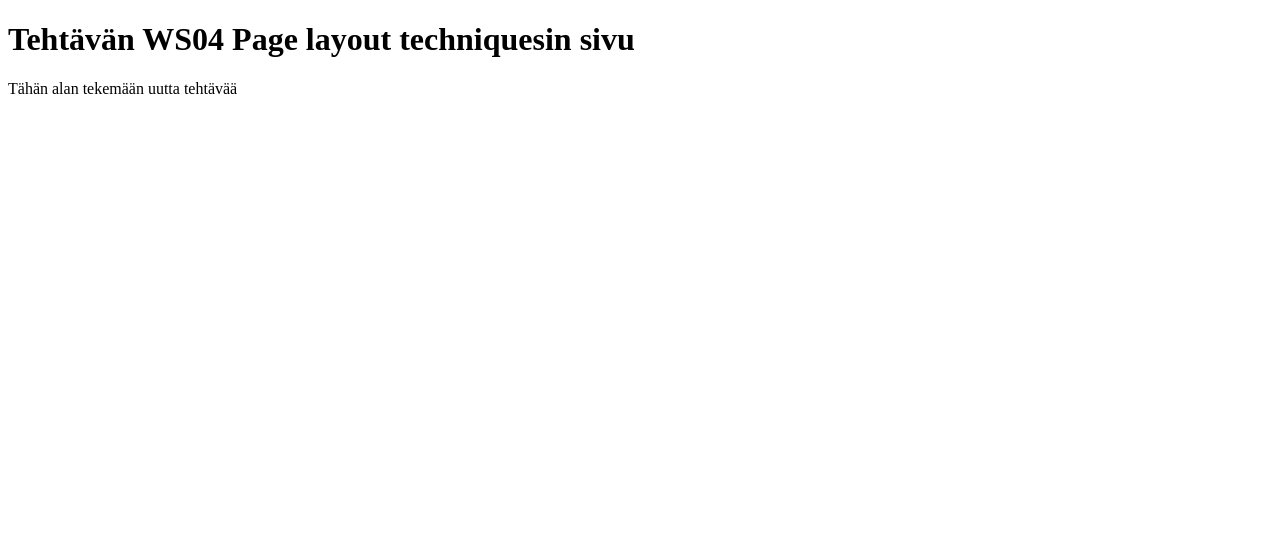
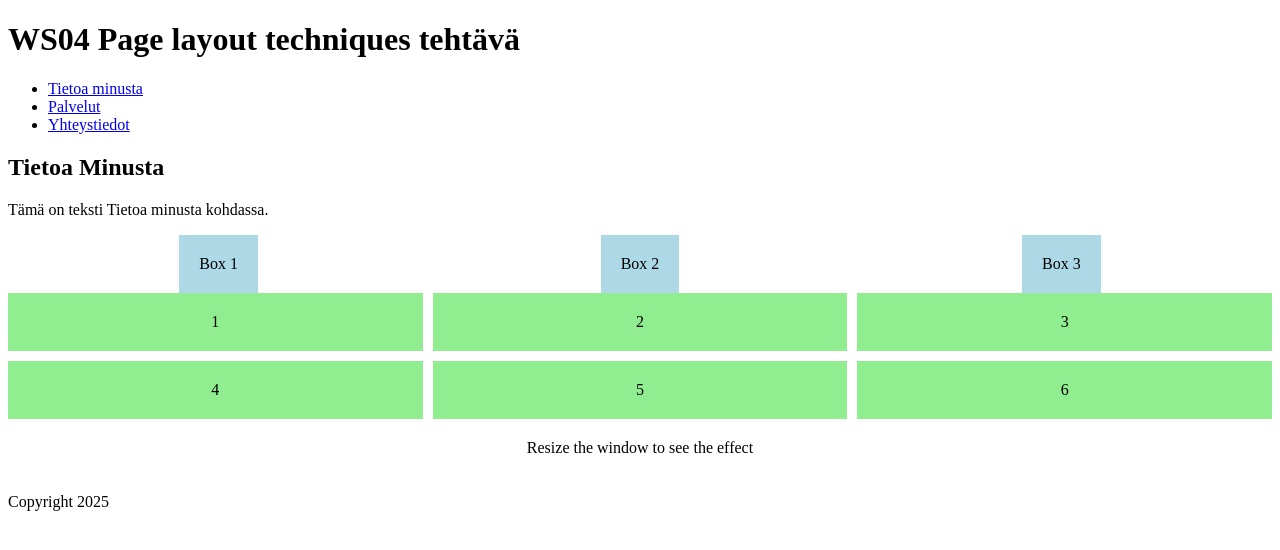
Before and after one commit to MuzhuuNamNam/WEBsovellukset, a plain HTML site: page WS04_Page_layout_techniques/index.html in a window 1280 px wide. Drawn offline with Linux system fonts and the light colour scheme.

Commit message:
Työkoneen ja opiskelukoneen yhdistelyä.

```diff
--- a/WS04_Page_layout_techniques/index.html
+++ b/WS04_Page_layout_techniques/index.html
@@ -1,11 +1,44 @@
 <!DOCTYPE html>
 <html lang="fi">
-    <head>
-        <title>My First HTML Page</title>
-        <link rel="stylesheet" href="tyylit/styles.css">
-    </head>
-        <body>
-           <h1>Tehtävän WS04 Page layout techniquesin sivu</h1>
-           <p>Tähän alan tekemään uutta tehtävää</p>
-        </body>
+<head>
+  <meta charset="UTF-8">
+  <meta name="viewport" content="width=device-width, initial-scale=1.0">
+  <title>WS04 Page layout techniques tehtävä</title>
+  <link rel="stylesheet" href="tyylit/styles.css">
+</head>
+<body>
+  <header>
+    <h1>WS04 Page layout techniques tehtävä</h1>
+<nav>
+    <ul>
+      <li><a href="about">Tietoa minusta</a></li>
+      <li><a href="palvelut">Palvelut</a></li>
+      <li><a href="yhteystiedot">Yhteystiedot</a></li>
+    </ul>
+</nav>
+  </header>
+  <main>
+    <section id="about">
+      <h2>Tietoa Minusta</h2>
+      <p>Tämä on teksti Tietoa minusta kohdassa.</p>
+    </section>
+  </main>
+  <div class="flex-container">
+    <div class="box">Box 1</div>
+    <div class="box">Box 2</div>
+    <div class="box">Box 3</div>
+  </div>
+  <div class="grid-container">
+    <div class="grid-item">1</div>
+    <div class="grid-item">2</div>
+    <div class="grid-item">3</div>
+    <div class="grid-item">4</div>
+    <div class="grid-item">5</div>
+    <div class="grid-item">6</div>
+  </div>
+  <div class="responsive-box">Resize the window to see the effect</div>
+  <footer>
+    <p> Copyright 2025</p>
+  </footer>
+</body>
 </html>
--- a/WS04_Page_layout_techniques/tyylit/styles.css
+++ b/WS04_Page_layout_techniques/tyylit/styles.css
@@ -0,0 +1,33 @@
+.flex-container {
+  display: flex;
+  justify-content: space-around;
+  align-items: center;
+}
+
+.box {
+  background-color: lightblue;
+  padding: 20px;
+  text-align: center;
+}
+
+.grid-container {
+  display: grid;
+  grid-template-columns: repeat(3, 1fr);
+  grid-gap: 10px;
+}
+.grid-item {
+  background-color: lightgreen;
+  padding: 20px;
+  text-align: center;
+}
+
+.responsive-box {
+  padding: 20px;
+  text-align: center;
+}
+
+@media (max-width: 601px) {
+  .responsive-box {
+    background-color: lightseagreen;
+  }
+}
```
Also changed, not shown: WS05_Responsive_design/index.html (added, +25 -0 lines), WS05_Responsive_design/tyylit/styles.css (added, +54 -0 lines), WS06_Introduction_to_bootstrap/index.html (+47 -9 lines), WS05_Responsive_design/kuvat/image.jpg (added), WS06_Introduction_to_bootstrap/kuvat/image.jpg (added), 2 other files.
